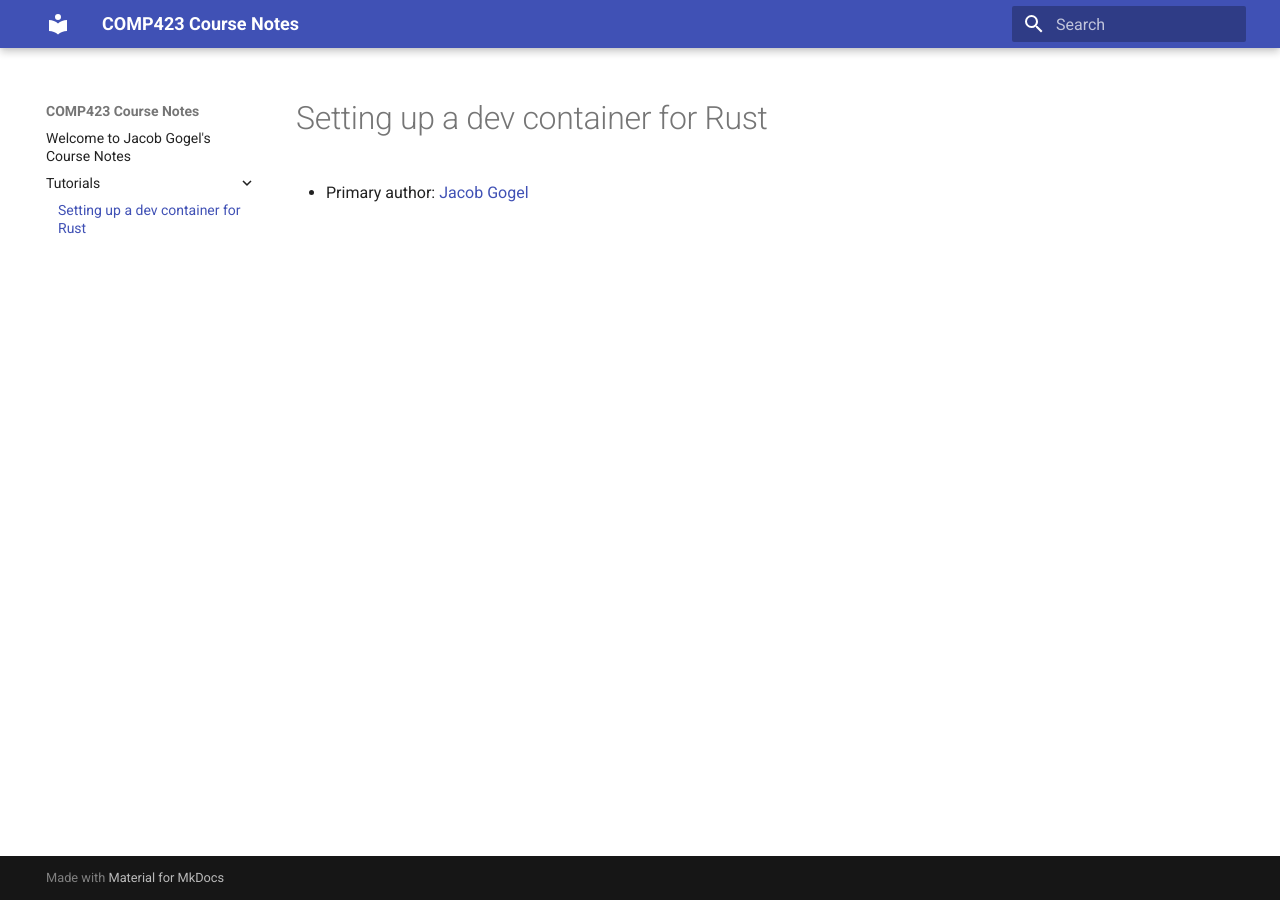
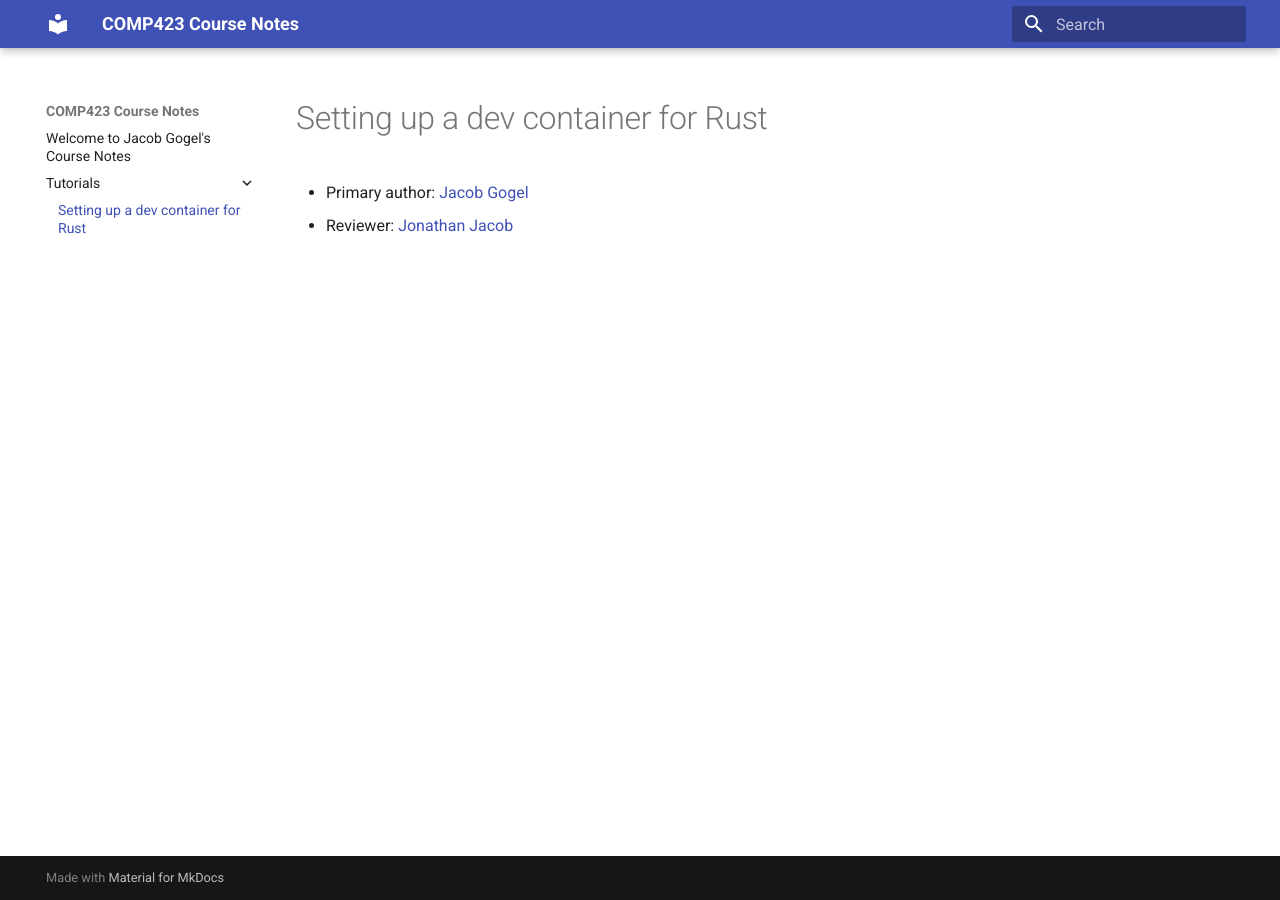
Before and after one commit to jacobala1/comp423-course-notes, an MkDocs documentation site: the page built from docs/tutorials/rust-setup.md, in a window 1280 px wide. Built offline with MkDocs 1.6.1 and Material for MkDocs 9.7.7, drawn with Linux system fonts in a browser that asks for light colours.

Commit message:
Added my name as reviewer

```diff
--- a/docs/tutorials/rust-setup.md
+++ b/docs/tutorials/rust-setup.md
@@ -1,3 +1,4 @@
 # Setting up a dev container for Rust
 
 * Primary author: [Jacob Gogel](https://github.com/jacobala1)
+* Reviewer: [Jonathan Jacob](https://github.com/hashunc)
```
